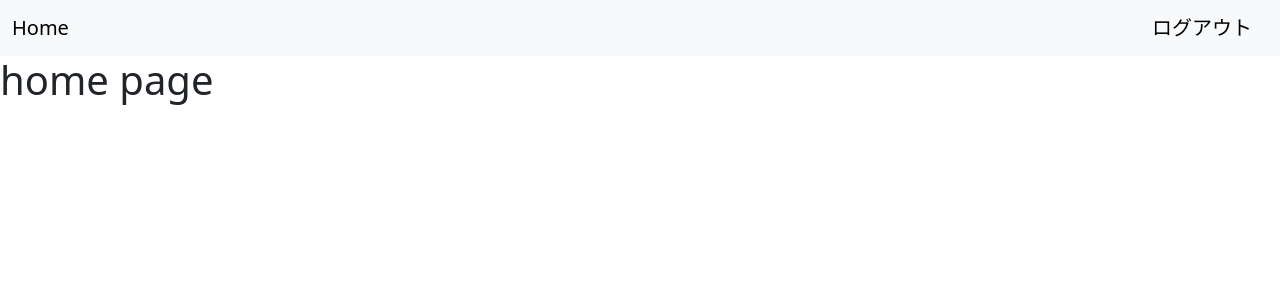
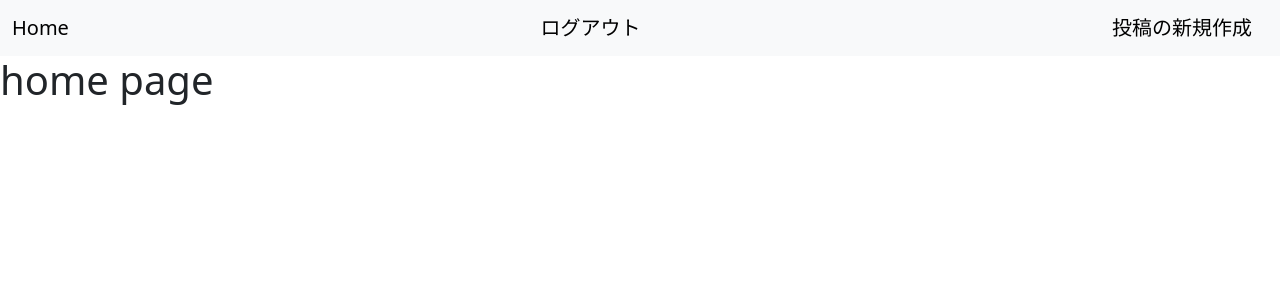
Before and after one commit to Masaki3325/Soccer_chat, a Django app: page / in a window 1280 px wide. Shown: the top 300 px of the page. Run offline with Django 4.2, Linux system fonts and the light colour scheme; the visitor is signed in with stand-in values (Sample User, id 1).

Commit message:
refactor base.html

```diff
--- a/templates/base.html
+++ b/templates/base.html
@@ -16,11 +16,12 @@
     <body>
         <nav class="navbar navbar-expand-lg navbar-light bg-light">
             <div class="container-fluid justify-content-between">
+            {% if user.is_authenticated %}
+            <a class="navbar-brand" href="{% url 'post:list' %}">Home</a>
+            <a class="navbar-brand" href="{% url 'user:logout' %}">ログアウト</a>
+            <a class="navbar-brand" href="{% url 'post:create' %}">投稿の新規作成</a>
+            {% else %}
             <a class="navbar-brand" href="{% url 'user:home' %}">Home</a>
-            {% if user.is_authenticated %}
-            <a class="navbar-brand" href="{% url 'user:logout' %}">ログアウト</a>
-            {% comment %} <a class="navbar-brand" href="{% url 'companiesinfo:list' %}">Company</a> {% endcomment %}
-            {% else %}
             <a class="navbar-brand ml-auto" href="{% url 'user:signup' %}">会員登録</a>
             <a class="navbar-brand ml-auto" href="{% url 'user:login' %}"> ログイン</a>
             {% endif %}
```
